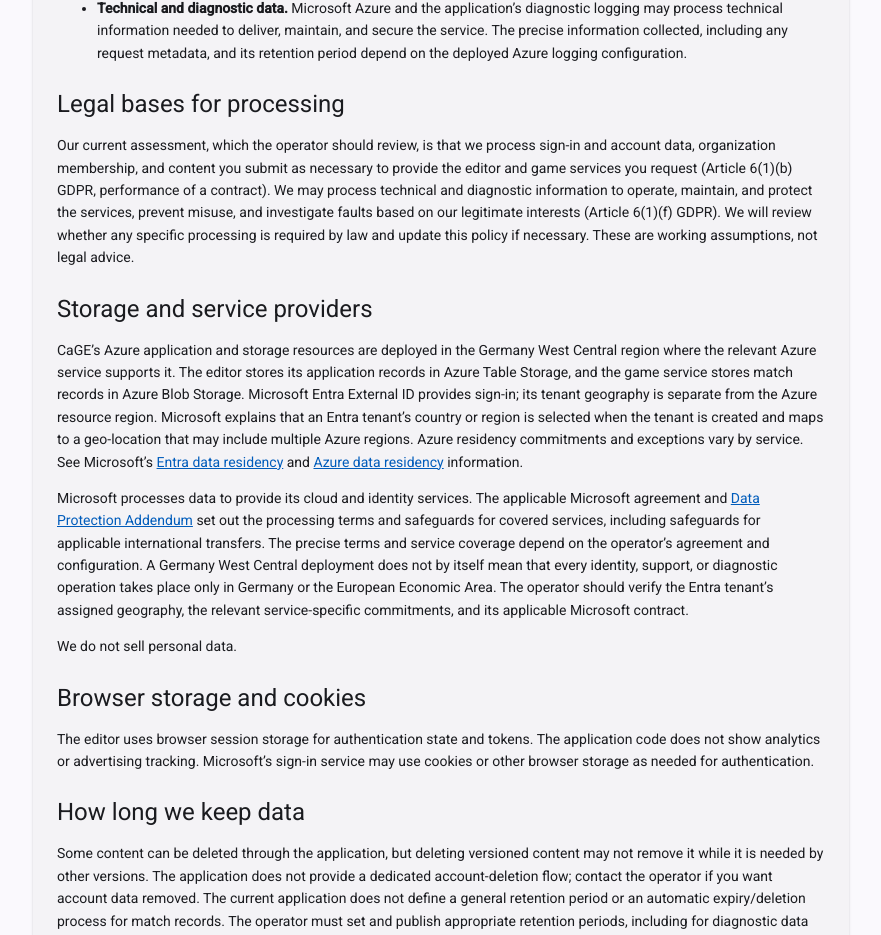
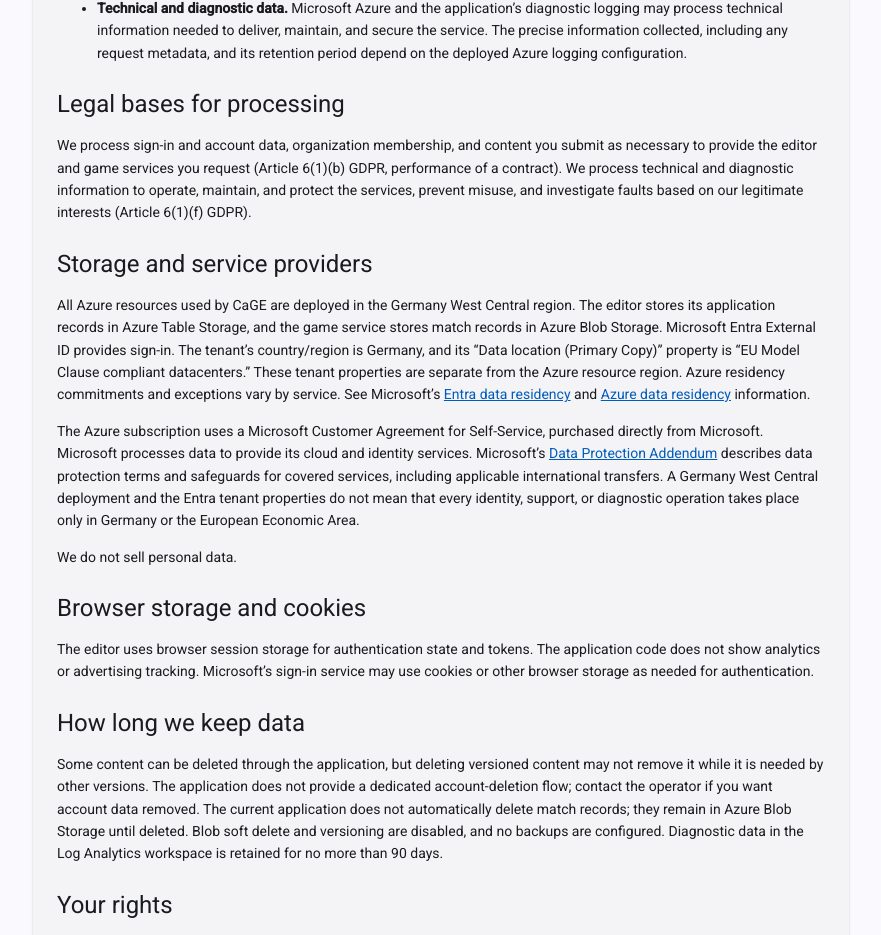
Before and after one commit to perfect-hand/cage, an Angular app in the folder source/cage-editor/: page /privacy-policy in a window 1280 px wide. Shown: the part 716-1651 px from the top of the page, without its empty margins (199-1080 px from the left). Built offline with nearby package versions, Linux system fonts and the light colour scheme.

Commit message:
Update privacy policy with more specific information.

```diff
--- a/source/cage-editor/src/app/privacy-policy/privacy-policy.html
+++ b/source/cage-editor/src/app/privacy-policy/privacy-policy.html
@@ -13,7 +13,7 @@
       Nick Prühs<br />
       Auf dem Langstücken 36<br />
       21031 Hamburg, Germany<br />
-      Email: <a href="mailto:info@perfecthand.de">info@perfecthand.de</a>
+      Email: <a href="mailto:mail@perfecthand.de">mail@perfecthand.de</a>
     </address>
     <p>
       Please use these contact details to contact the operator about this policy or your personal
@@ -50,39 +50,35 @@
 
     <h2>Legal bases for processing</h2>
     <p>
-      Our current assessment, which the operator should review, is that we process sign-in and
-      account data, organization membership, and content you submit as necessary to provide the
-      editor and game services you request (Article 6(1)(b) GDPR, performance of a contract). We may
-      process technical and diagnostic information to operate, maintain, and protect the services,
-      prevent misuse, and investigate faults based on our legitimate interests (Article 6(1)(f)
-      GDPR). We will review whether any specific processing is required by law and update this
-      policy if necessary. These are working assumptions, not legal advice.
+      We process sign-in and account data, organization membership, and content you submit as
+      necessary to provide the editor and game services you request (Article 6(1)(b) GDPR,
+      performance of a contract). We process technical and diagnostic information to operate,
+      maintain, and protect the services, prevent misuse, and investigate faults based on our
+      legitimate interests (Article 6(1)(f) GDPR).
     </p>
 
     <h2>Storage and service providers</h2>
     <p>
-      CaGE’s Azure application and storage resources are deployed in the Germany West Central region
-      where the relevant Azure service supports it. The editor stores its application records in
-      Azure Table Storage, and the game service stores match records in Azure Blob Storage. Microsoft
-      Entra External ID provides sign-in; its tenant geography is separate from the Azure resource
-      region. Microsoft explains that an Entra tenant’s country or region is selected when the
-      tenant is created and maps to a geo-location that may include multiple Azure regions. Azure
-      residency commitments and exceptions vary by service. See Microsoft’s
+      All Azure resources used by CaGE are deployed in the Germany West Central region. The editor
+      stores its application records in Azure Table Storage, and the game service stores match
+      records in Azure Blob Storage. Microsoft Entra External ID provides sign-in. The tenant’s
+      country/region is Germany, and its “Data location (Primary Copy)” property is “EU Model Clause
+      compliant datacenters.” These tenant properties are separate from the Azure resource region.
+      Azure residency commitments and exceptions vary by service. See Microsoft’s
       <a href="https://learn.microsoft.com/en-us/entra/fundamentals/data-residency">Entra data residency</a>
       and
       <a href="https://azure.microsoft.com/global-infrastructure/data-residency/">Azure data residency</a>
       information.
     </p>
     <p>
-      Microsoft processes data to provide its cloud and identity services. The applicable Microsoft
-      agreement and
+      The Azure subscription uses a Microsoft Customer Agreement for Self-Service, purchased
+      directly from Microsoft. Microsoft processes data to provide its cloud and identity services.
+      Microsoft’s
       <a href="https://aka.ms/DPA">Data Protection Addendum</a>
-      set out the processing terms and safeguards for covered services, including safeguards for
-      applicable international transfers. The precise terms and service coverage depend on the
-      operator’s agreement and configuration. A Germany West Central deployment does not by itself
-      mean that every identity, support, or diagnostic operation takes place only in Germany or the
-      European Economic Area. The operator should verify the Entra tenant’s assigned geography, the
-      relevant service-specific commitments, and its applicable Microsoft contract.
+      describes data protection terms and safeguards for covered services, including applicable
+      international transfers. A Germany West Central deployment and the Entra tenant properties
+      do not mean that every identity, support, or diagnostic operation takes place only in Germany
+      or the European Economic Area.
     </p>
     <p>We do not sell personal data.</p>
 
@@ -98,9 +94,9 @@
       Some content can be deleted through the application, but deleting versioned content may not
       remove it while it is needed by other versions. The application does not provide a dedicated
       account-deletion flow; contact the operator if you want account data removed. The current
-      application does not define a general retention period or an automatic expiry/deletion
-      process for match records. The operator must set and publish appropriate retention periods,
-      including for diagnostic data and provider backups.
+      application does not automatically delete match records; they remain in Azure Blob Storage
+      until deleted. Blob soft delete and versioning are disabled, and no backups are configured.
+      Diagnostic data in the Log Analytics workspace is retained for no more than 90 days.
     </p>
 
     <h2>Your rights</h2>
```
